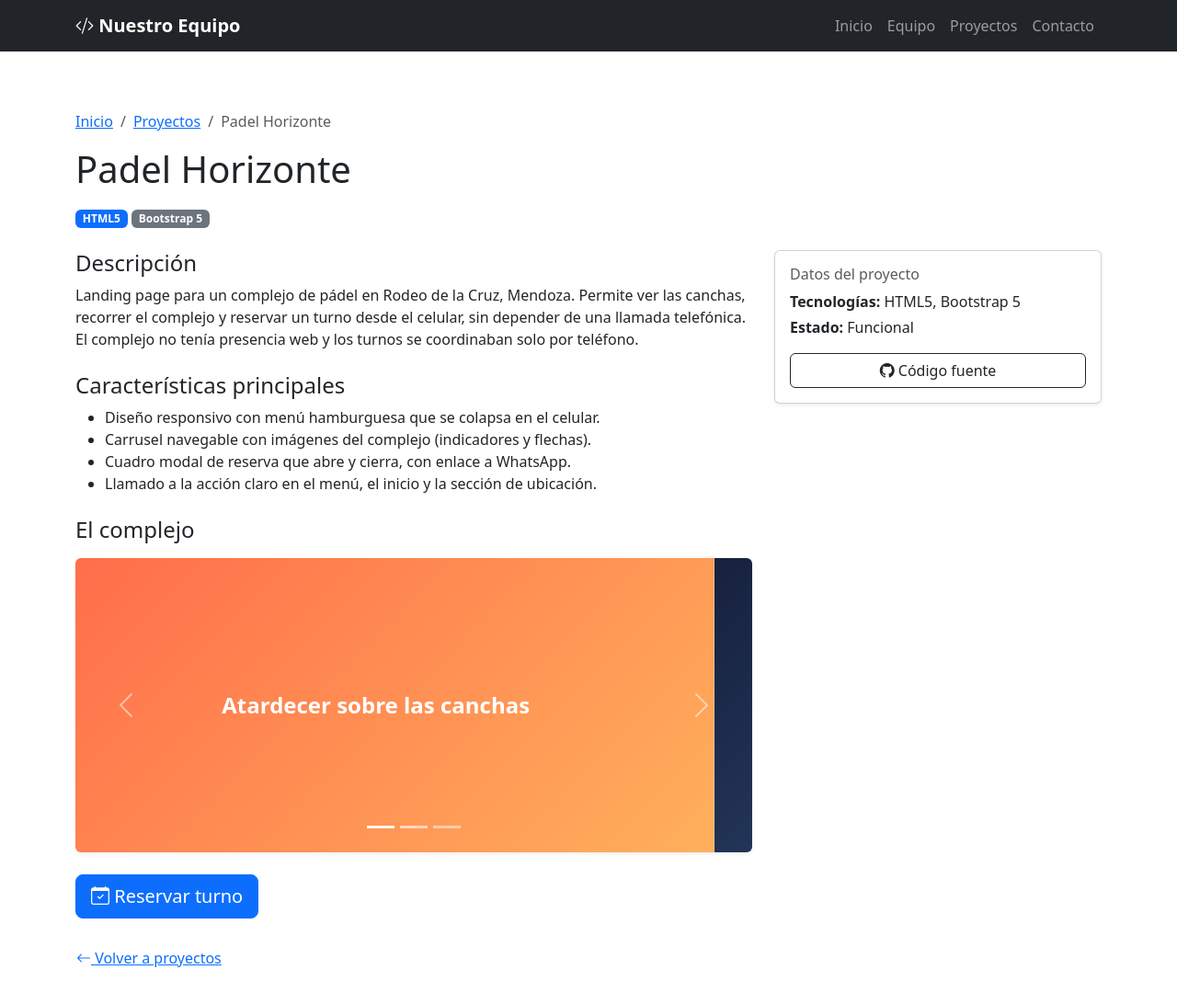
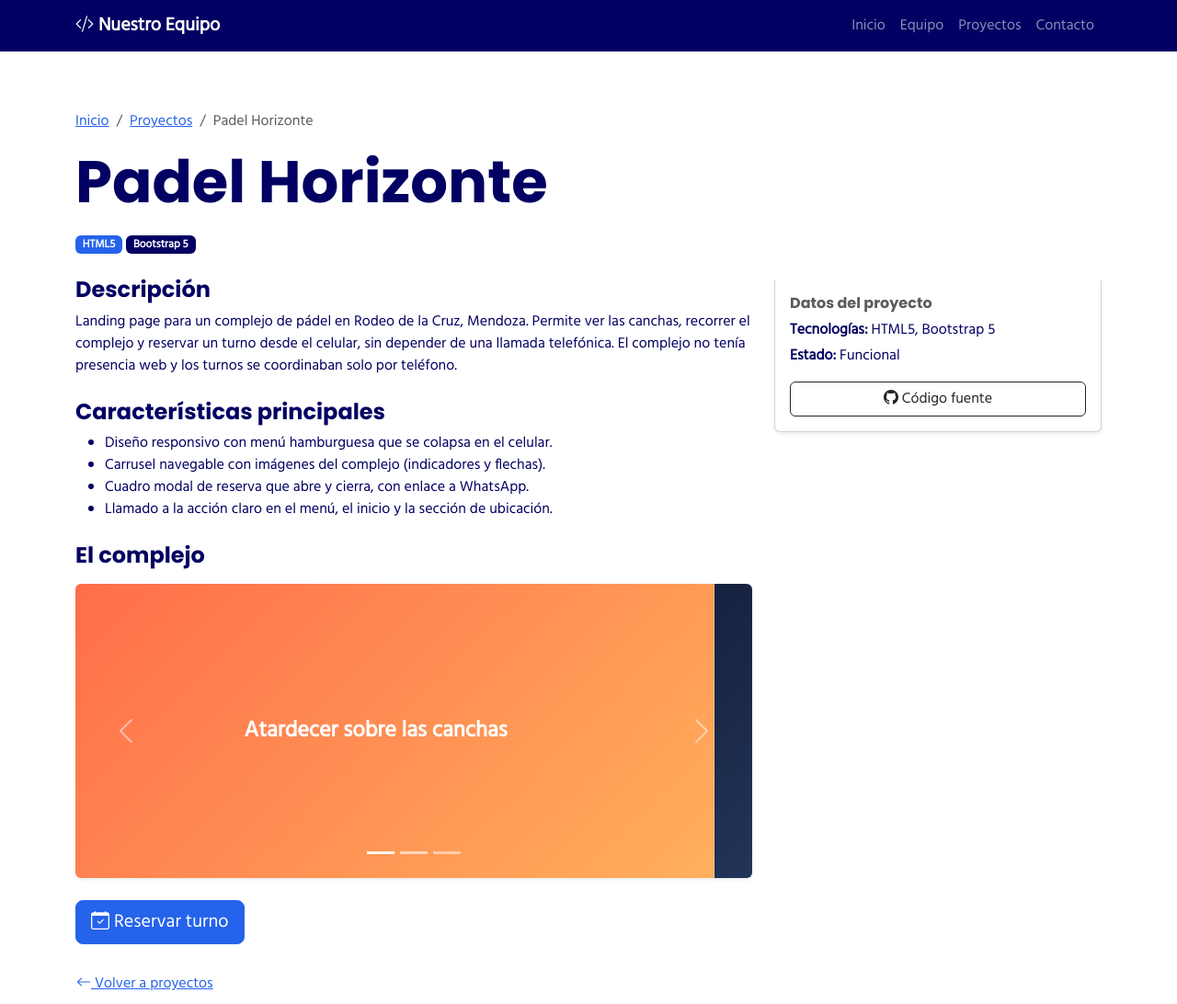
Before and after one commit to LeandroLicata/portfolio-grupal, a plain HTML site: page proyectos/proyecto3.html in a window 1280 px wide. Shown: the top 1092 px of the page at 92% size. Drawn offline with nearby package versions, Linux system fonts and the light colour scheme.

Commit message:
Agrego paleta de colores y tipografias propias sobre Bootstrap

```diff
--- a/colores.css
+++ /dev/null
@@ -1,28 +0,0 @@
-@import url('https://fonts.googleapis.com/css2?family=Hind:wght@400&family=Poppins:wght@700&display=swap');
-
-:root {
-  --text: #020062;
-  --background: #e6e6f9;
-  --primary: #2563EB;
-  --secondary: #020062;
-  --accent: #F59E0B; /* o #06B6D4 */
-}
-
-body {
-  font-family: 'Hind', sans-serif;
-  font-weight: 400;
-}
-
-h1, h2, h3, h4, h5 {
-  font-family: 'Poppins', sans-serif;
-  font-weight: 700;
-}
-
-html { font-size: 100%; }
-
-h1 { font-size: clamp(2rem, 5vw, 4.210rem); }
-h2 { font-size: clamp(1.5rem, 4vw, 3.158rem); }
-h3 { font-size: 2.369rem; }
-h4 { font-size: 1.777rem; }
-h5 { font-size: 1.333rem; }
-small { font-size: 0.750rem; }
--- /dev/null
+++ b/css/colores.css
@@ -0,0 +1,86 @@
+@import url("https://fonts.googleapis.com/css2?family=Hind:wght@400&family=Poppins:wght@700&display=swap");
+
+:root {
+  --text: #020062;
+  --background: #e6e6f9;
+  --primary: #2563eb;
+  --secondary: #020062;
+  --accent: #f59e0b; /* o #06B6D4 */
+  /* --- Traducción de tu paleta al "idioma" de Bootstrap --- */
+  --bs-primary: var(--primary);
+  --bs-primary-rgb: 37, 99, 235; /* #2563EB en RGB */
+  --bs-secondary: var(--secondary);
+  --bs-secondary-rgb: 2, 0, 98; /* #020062 en RGB */
+
+  --bs-body-color: var(--text); /* color del texto */
+  --bs-link-color: var(--primary); /* color de los links */
+  --bs-link-color-rgb: 37, 99, 235;
+  --bs-dark-rgb: 2, 0, 98; /* tu navy (#020062) para navbar/footer */
+}
+
+body {
+  font-family: "Hind", sans-serif;
+  font-weight: 400;
+}
+
+h1,
+h2,
+h3,
+h4,
+h5 {
+  font-family: "Poppins", sans-serif;
+  font-weight: 700;
+}
+
+html {
+  font-size: 100%;
+}
+
+h1 {
+  font-size: clamp(2rem, 5vw, 4.21rem);
+}
+h2 {
+  font-size: clamp(1.5rem, 4vw, 3.158rem);
+}
+h3 {
+  font-size: 2.369rem;
+}
+h4 {
+  font-size: 1.777rem;
+}
+h5 {
+  font-size: 1.333rem;
+}
+small {
+  font-size: 0.75rem;
+}
+
+/* Los botones primary usan su propia variable interna, la pisamos acá */
+.btn-primary {
+  --bs-btn-bg: var(--primary);
+  --bs-btn-border-color: var(--primary);
+  --bs-btn-hover-bg: #1e4fc4;
+  --bs-btn-hover-border-color: #1e4fc4;
+  --bs-btn-active-bg: #1e4fc4;
+}
+
+/* Botones "outline" primary (ej.: "Ver detalle") */
+.btn-outline-primary {
+  --bs-btn-color: var(--primary);
+  --bs-btn-border-color: var(--primary);
+  --bs-btn-hover-bg: var(--primary);
+  --bs-btn-hover-border-color: var(--primary);
+  --bs-btn-active-bg: var(--primary);
+  --bs-btn-active-border-color: var(--primary);
+}
+
+/* Botón con el color de acento (para llamados a la acción) */
+.btn-accent {
+  --bs-btn-color: #1a1a1a; /* texto oscuro: se lee mejor sobre ámbar */
+  --bs-btn-bg: var(--accent);
+  --bs-btn-border-color: var(--accent);
+  --bs-btn-hover-color: #1a1a1a;
+  --bs-btn-hover-bg: #d97706; /* ámbar un poco más oscuro al pasar el mouse */
+  --bs-btn-hover-border-color: #d97706;
+  --bs-btn-active-bg: #d97706;
+}
--- a/css/styles.css
+++ b/css/styles.css
@@ -13,7 +13,7 @@ body {
 /* ===== Hero ===== */
 .hero {
   min-height: 70vh;
-  background: linear-gradient(135deg, #1e3a8a 0%, #4f46e5 100%);
+  background: linear-gradient(135deg, var(--secondary) 0%, var(--primary) 100%);
   padding: 4rem 0;
 }
 
@@ -34,9 +34,32 @@ body {
 
 /* Pequeña animación al pasar el mouse por las cards */
 .card {
-  transition: transform 0.2s ease, box-shadow 0.2s ease;
+  border-top: 3px solid transparent; /* reserva 3px arriba, invisibles por ahora */
+  transition:
+    transform 0.2s ease,
+    box-shadow 0.2s ease,
+    border-color 0.2s ease; /* para que el color del borde aparezca suave */
 }
 
 .card:hover {
   transform: translateY(-4px);
+  border-top-color: var(--accent); /* el ámbar aparece solo en hover */
 }
+
+/* Título de sección con subrayado de acento */
+.section-title {
+  position: relative; /* el subrayado se posiciona respecto a este título */
+  padding-bottom: 0.75rem; /* espacio para que el subrayado no toque el texto */
+}
+
+.section-title::after {
+  content: ""; /* obligatorio para que el pseudo-elemento exista */
+  position: absolute;
+  left: 50%;
+  transform: translateX(-50%); /* lo centra horizontalmente */
+  bottom: 0;
+  width: 60px;
+  height: 4px;
+  border-radius: 2px;
+  background-color: var(--accent); /* tu ámbar */
+}
--- a/index.html
+++ b/index.html
@@ -8,8 +8,10 @@
 
   <!-- Bootstrap 5 (CSS) por CDN -->
   <link href="https://cdn.jsdelivr.net/npm/bootstrap@5.3.3/dist/css/bootstrap.min.css" rel="stylesheet">
-  <!-- Bootstrap Icons -->
+    <!-- Bootstrap Icons -->
   <link href="https://cdn.jsdelivr.net/npm/bootstrap-icons@1.11.3/font/bootstrap-icons.css" rel="stylesheet">
+  <!-- Tema propio: paleta y tipografías -->
+  <link href="css/colores.css" rel="stylesheet">
   <!-- Estilos propios -->
   <link href="css/styles.css" rel="stylesheet">
 </head>
@@ -44,7 +46,7 @@
         Somos un equipo de estudiantes apasionados por el desarrollo web y la tecnología.
         Este portfolio reúne algunos de nuestros proyectos, habilidades y experiencias.
       </p>
-      <a href="#proyectos" class="btn btn-primary btn-lg mt-3">
+      <a href="#proyectos" class="btn btn-accent btn-lg mt-3">
         Ver proyectos <i class="bi bi-arrow-down"></i>
       </a>
     </div>
@@ -53,7 +55,7 @@
   <!-- ===== EQUIPO ===== -->
   <section id="equipo" class="py-5">
     <div class="container">
-      <h2 class="text-center mb-5">Nuestro Equipo</h2>
+      <h2 class="text-center mb-5 section-title">Nuestro Equipo</h2>
       <div class="row g-4">
 
         <!-- Integrante (duplicar este bloque por cada uno) -->
@@ -141,7 +143,7 @@
   <!-- ===== PROYECTOS ===== -->
   <section id="proyectos" class="py-5 bg-light">
     <div class="container">
-      <h2 class="text-center mb-5">Proyectos</h2>
+      <h2 class="text-center mb-5 section-title">Proyectos</h2>
       <div class="row g-4">
 
         <!-- Proyecto (duplicar este bloque por cada miniproyecto) -->
@@ -211,7 +213,7 @@
   <!-- ===== CONTACTO / FOOTER ===== -->
   <footer id="contacto" class="bg-dark text-white py-5">
     <div class="container text-center">
-      <h2 class="mb-3">Contacto</h2>
+      <h2 class="mb-3 section-title">Contacto</h2>
       <p class="col-lg-6 mx-auto">
         ¿Querés trabajar con nosotros o saber más sobre nuestros proyectos? Escribinos.
       </p>
--- a/proyectos/proyecto3.html
+++ b/proyectos/proyecto3.html
@@ -1,46 +1,82 @@
-<!DOCTYPE html>
+<!doctype html>
 <html lang="es">
   <head>
-  <meta charset="UTF-8">
-  <meta name="viewport" content="width=device-width, initial-scale=1.0">
-  <meta name="description" content="Detalle del proyecto - Portfolio grupal">
+    <meta charset="UTF-8" />
+    <meta name="viewport" content="width=device-width, initial-scale=1.0" />
+    <meta
+      name="description"
+      content="Detalle del proyecto - Portfolio grupal"
+    />
     <title>Padel Horizonte | Portfolio Grupal</title>
 
     <!-- Bootstrap 5 (CSS) por CDN -->
-  <link href="https://cdn.jsdelivr.net/npm/bootstrap@5.3.3/dist/css/bootstrap.min.css" rel="stylesheet">
-  <link href="https://cdn.jsdelivr.net/npm/bootstrap-icons@1.11.3/font/bootstrap-icons.css" rel="stylesheet">
-  <!-- Estilos propios (subimos un nivel porque estamos dentro de /proyectos) -->
-  <link href="../css/styles.css" rel="stylesheet">
+    <link
+      href="https://cdn.jsdelivr.net/npm/bootstrap@5.3.3/dist/css/bootstrap.min.css"
+      rel="stylesheet"
+    />
+    <link
+      href="https://cdn.jsdelivr.net/npm/bootstrap-icons@1.11.3/font/bootstrap-icons.css"
+      rel="stylesheet"
+    />
+    <!-- Tema propio: paleta y tipografías -->
+    <link href="../css/colores.css" rel="stylesheet" />
+    <link href="../css/styles.css" rel="stylesheet" />
 
     <!-- Estilos específicos de la demo de la landing (slides del carrusel) -->
     <style>
       .slide {
-      height: 320px; display:flex; align-items:center; justify-content:center;
-      color:#fff; text-align:center; font-size:1.5rem; font-weight:600;
+        height: 320px;
+        display: flex;
+        align-items: center;
+        justify-content: center;
+        color: #fff;
+        text-align: center;
+        font-size: 1.5rem;
+        font-weight: 600;
       }
-    .slide-1 { background: linear-gradient(135deg,#ff6b4a,#ffb05c); }
-    .slide-2 { background: linear-gradient(135deg,#16213e,#3a5a8a); }
-    .slide-3 { background: linear-gradient(135deg,#1f7a5a,#9fd6a0); }
+      .slide-1 {
+        background: linear-gradient(135deg, #ff6b4a, #ffb05c);
+      }
+      .slide-2 {
+        background: linear-gradient(135deg, #16213e, #3a5a8a);
+      }
+      .slide-3 {
+        background: linear-gradient(135deg, #1f7a5a, #9fd6a0);
+      }
     </style>
   </head>
   <body>
-
     <!-- ===== NAVBAR (con menú hamburguesa) ===== -->
     <nav class="navbar navbar-expand-lg navbar-dark bg-dark fixed-top">
       <div class="container">
         <a class="navbar-brand fw-bold" href="../index.html">
           <i class="bi bi-code-slash"></i> Nuestro Equipo
         </a>
-      <button class="navbar-toggler" type="button" data-bs-toggle="collapse" data-bs-target="#navMenu"
-              aria-controls="navMenu" aria-expanded="false" aria-label="Abrir menú">
+        <button
+          class="navbar-toggler"
+          type="button"
+          data-bs-toggle="collapse"
+          data-bs-target="#navMenu"
+          aria-controls="navMenu"
+          aria-expanded="false"
+          aria-label="Abrir menú"
+        >
           <span class="navbar-toggler-icon"></span>
         </button>
         <div class="collapse navbar-collapse" id="navMenu">
           <ul class="navbar-nav ms-auto">
-          <li class="nav-item"><a class="nav-link" href="../index.html#inicio">Inicio</a></li>
-          <li class="nav-item"><a class="nav-link" href="../index.html#equipo">Equipo</a></li>
-          <li class="nav-item"><a class="nav-link" href="../index.html#proyectos">Proyectos</a></li>
-          <li class="nav-item"><a class="nav-link" href="../index.html#contacto">Contacto</a></li>
+            <li class="nav-item">
+              <a class="nav-link" href="../index.html#inicio">Inicio</a>
+            </li>
+            <li class="nav-item">
+              <a class="nav-link" href="../index.html#equipo">Equipo</a>
+            </li>
+            <li class="nav-item">
+              <a class="nav-link" href="../index.html#proyectos">Proyectos</a>
+            </li>
+            <li class="nav-item">
+              <a class="nav-link" href="../index.html#contacto">Contacto</a>
+            </li>
           </ul>
         </div>
       </div>
@@ -48,13 +84,16 @@
 
     <!-- ===== CONTENIDO DEL PROYECTO ===== -->
     <main class="container py-5">
-
       <!-- Breadcrumb -->
       <nav aria-label="breadcrumb" class="mt-3">
         <ol class="breadcrumb">
           <li class="breadcrumb-item"><a href="../index.html">Inicio</a></li>
-        <li class="breadcrumb-item"><a href="../index.html#proyectos">Proyectos</a></li>
-        <li class="breadcrumb-item active" aria-current="page">Padel Horizonte</li>
+          <li class="breadcrumb-item">
+            <a href="../index.html#proyectos">Proyectos</a>
+          </li>
+          <li class="breadcrumb-item active" aria-current="page">
+            Padel Horizonte
+          </li>
         </ol>
       </nav>
 
@@ -69,46 +108,105 @@
         <div class="col-lg-8">
           <h2 class="h4">Descripción</h2>
           <p>
-          Landing page para un complejo de pádel en Rodeo de la Cruz, Mendoza. Permite ver
-          las canchas, recorrer el complejo y reservar un turno desde el celular, sin
-          depender de una llamada telefónica. El complejo no tenía presencia web y los
-          turnos se coordinaban solo por teléfono.
+            Landing page para un complejo de pádel en Rodeo de la Cruz, Mendoza.
+            Permite ver las canchas, recorrer el complejo y reservar un turno
+            desde el celular, sin depender de una llamada telefónica. El
+            complejo no tenía presencia web y los turnos se coordinaban solo por
+            teléfono.
           </p>
 
           <h2 class="h4 mt-4">Características principales</h2>
           <ul>
-          <li>Diseño responsivo con menú hamburguesa que se colapsa en el celular.</li>
-          <li>Carrusel navegable con imágenes del complejo (indicadores y flechas).</li>
-          <li>Cuadro modal de reserva que abre y cierra, con enlace a WhatsApp.</li>
-          <li>Llamado a la acción claro en el menú, el inicio y la sección de ubicación.</li>
+            <li>
+              Diseño responsivo con menú hamburguesa que se colapsa en el
+              celular.
+            </li>
+            <li>
+              Carrusel navegable con imágenes del complejo (indicadores y
+              flechas).
+            </li>
+            <li>
+              Cuadro modal de reserva que abre y cierra, con enlace a WhatsApp.
+            </li>
+            <li>
+              Llamado a la acción claro en el menú, el inicio y la sección de
+              ubicación.
+            </li>
           </ul>
 
           <!-- ===== DEMO: CARRUSEL ===== -->
           <h2 class="h4 mt-4 mb-3">El complejo</h2>
-        <div id="carruselCanchas" class="carousel slide rounded overflow-hidden shadow-sm mb-4" data-bs-ride="carousel">
+          <div
+            id="carruselCanchas"
+            class="carousel slide rounded overflow-hidden shadow-sm mb-4"
+            data-bs-ride="carousel"
+          >
             <div class="carousel-indicators">
-            <button type="button" data-bs-target="#carruselCanchas" data-bs-slide-to="0" class="active" aria-current="true" aria-label="Slide 1"></button>
-            <button type="button" data-bs-target="#carruselCanchas" data-bs-slide-to="1" aria-label="Slide 2"></button>
-            <button type="button" data-bs-target="#carruselCanchas" data-bs-slide-to="2" aria-label="Slide 3"></button>
+              <button
+                type="button"
+                data-bs-target="#carruselCanchas"
+                data-bs-slide-to="0"
+                class="active"
+                aria-current="true"
+                aria-label="Slide 1"
+              ></button>
+              <button
+                type="button"
+                data-bs-target="#carruselCanchas"
+                data-bs-slide-to="1"
+                aria-label="Slide 2"
+              ></button>
+              <button
+                type="button"
+                data-bs-target="#carruselCanchas"
+                data-bs-slide-to="2"
+                aria-label="Slide 3"
+              ></button>
             </div>
             <div class="carousel-inner">
-            <div class="carousel-item active"><div class="slide slide-1">Atardecer sobre las canchas</div></div>
-            <div class="carousel-item"><div class="slide slide-2">Iluminación LED nocturna</div></div>
-            <div class="carousel-item"><div class="slide slide-3">Quincho y parrilla para after</div></div>
+              <div class="carousel-item active">
+                <div class="slide slide-1">Atardecer sobre las canchas</div>
               </div>
-          <button class="carousel-control-prev" type="button" data-bs-target="#carruselCanchas" data-bs-slide="prev">
-            <span class="carousel-control-prev-icon" aria-hidden="true"></span>
+              <div class="carousel-item">
+                <div class="slide slide-2">Iluminación LED nocturna</div>
+              </div>
+              <div class="carousel-item">
+                <div class="slide slide-3">Quincho y parrilla para after</div>
+              </div>
+            </div>
+            <button
+              class="carousel-control-prev"
+              type="button"
+              data-bs-target="#carruselCanchas"
+              data-bs-slide="prev"
+            >
+              <span
+                class="carousel-control-prev-icon"
+                aria-hidden="true"
+              ></span>
               <span class="visually-hidden">Anterior</span>
             </button>
-          <button class="carousel-control-next" type="button" data-bs-target="#carruselCanchas" data-bs-slide="next">
-            <span class="carousel-control-next-icon" aria-hidden="true"></span>
+            <button
+              class="carousel-control-next"
+              type="button"
+              data-bs-target="#carruselCanchas"
+              data-bs-slide="next"
+            >
+              <span
+                class="carousel-control-next-icon"
+                aria-hidden="true"
+              ></span>
               <span class="visually-hidden">Siguiente</span>
             </button>
           </div>
 
           <!-- ===== DEMO: BOTÓN QUE ABRE EL MODAL ===== -->
           <div class="d-grid d-sm-block">
-          <button class="btn btn-primary btn-lg" data-bs-toggle="modal" data-bs-target="#modalReserva">
+            <button
+              class="btn btn-primary btn-lg"
+              data-bs-toggle="modal"
+              data-bs-target="#modalReserva"
+            >
               <i class="bi bi-calendar-check"></i> Reservar turno
             </button>
           </div>
@@ -118,9 +216,16 @@
           <div class="card shadow-sm">
             <div class="card-body">
               <h3 class="h6 text-muted">Datos del proyecto</h3>
-            <p class="mb-1"><strong>Tecnologías:</strong> HTML5, Bootstrap 5</p>
+              <p class="mb-1">
+                <strong>Tecnologías:</strong> HTML5, Bootstrap 5
+              </p>
               <p class="mb-3"><strong>Estado:</strong> Funcional</p>
-            <a href="https://github.com/federicocabrera1978-svg/landing-padel" class="btn btn-outline-dark w-100" target="_blank" rel="noopener">
+              <a
+                href="https://github.com/federicocabrera1978-svg/landing-padel"
+                class="btn btn-outline-dark w-100"
+                target="_blank"
+                rel="noopener"
+              >
                 <i class="bi bi-github"></i> Código fuente
               </a>
             </div>
@@ -131,16 +236,26 @@
       <a href="../index.html#proyectos" class="btn btn-link mt-4 px-0">
         <i class="bi bi-arrow-left"></i> Volver a proyectos
       </a>
-
     </main>
 
     <!-- ===== MODAL de reserva (se abre y se cierra) ===== -->
-  <div class="modal fade" id="modalReserva" tabindex="-1" aria-labelledby="tituloModal" aria-hidden="true">
+    <div
+      class="modal fade"
+      id="modalReserva"
+      tabindex="-1"
+      aria-labelledby="tituloModal"
+      aria-hidden="true"
+    >
       <div class="modal-dialog modal-dialog-centered">
         <div class="modal-content">
           <div class="modal-header">
             <h5 class="modal-title" id="tituloModal">Reservá tu turno</h5>
-          <button type="button" class="btn-close" data-bs-dismiss="modal" aria-label="Cerrar"></button>
+            <button
+              type="button"
+              class="btn-close"
+              data-bs-dismiss="modal"
+              aria-label="Cerrar"
+            ></button>
           </div>
           <div class="modal-body">
             <p>Elegí cancha y horario y coordinamos por WhatsApp:</p>
@@ -150,13 +265,24 @@
               <li>Iluminación nocturna sin costo extra</li>
             </ul>
             <div class="d-grid">
-            <a class="btn btn-success" href="https://wa.me/5492610000000" target="_blank" rel="noopener">
+              <a
+                class="btn btn-success"
+                href="https://wa.me/5492610000000"
+                target="_blank"
+                rel="noopener"
+              >
                 <i class="bi bi-whatsapp"></i> Escribir por WhatsApp
               </a>
             </div>
           </div>
           <div class="modal-footer">
-          <button type="button" class="btn btn-outline-secondary" data-bs-dismiss="modal">Cerrar</button>
+            <button
+              type="button"
+              class="btn btn-outline-secondary"
+              data-bs-dismiss="modal"
+            >
+              Cerrar
+            </button>
           </div>
         </div>
       </div>
@@ -165,7 +291,9 @@
     <!-- ===== FOOTER ===== -->
     <footer class="bg-dark text-white py-4">
       <div class="container text-center">
-      <p class="small mb-0">&copy; 2026 Nuestro Equipo · Práctica Profesionalizante I</p>
+        <p class="small mb-0">
+          &copy; 2026 Nuestro Equipo · Práctica Profesionalizante I
+        </p>
       </div>
     </footer>
 
```
Also changed, not shown: proyectos/proyecto1.html (+76 -31 lines), proyectos/proyecto2.html (+169 -64 lines). Lines whose indentation alone changed are shown as unchanged.
